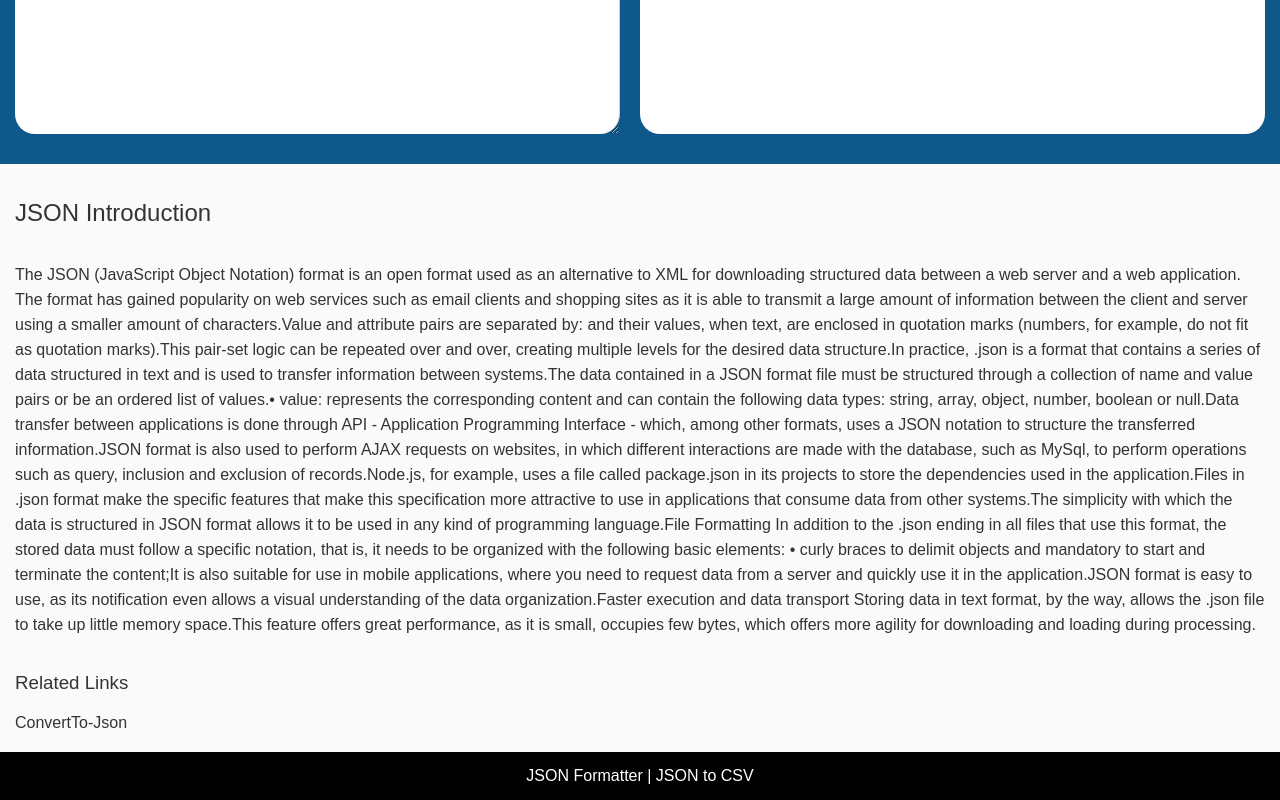
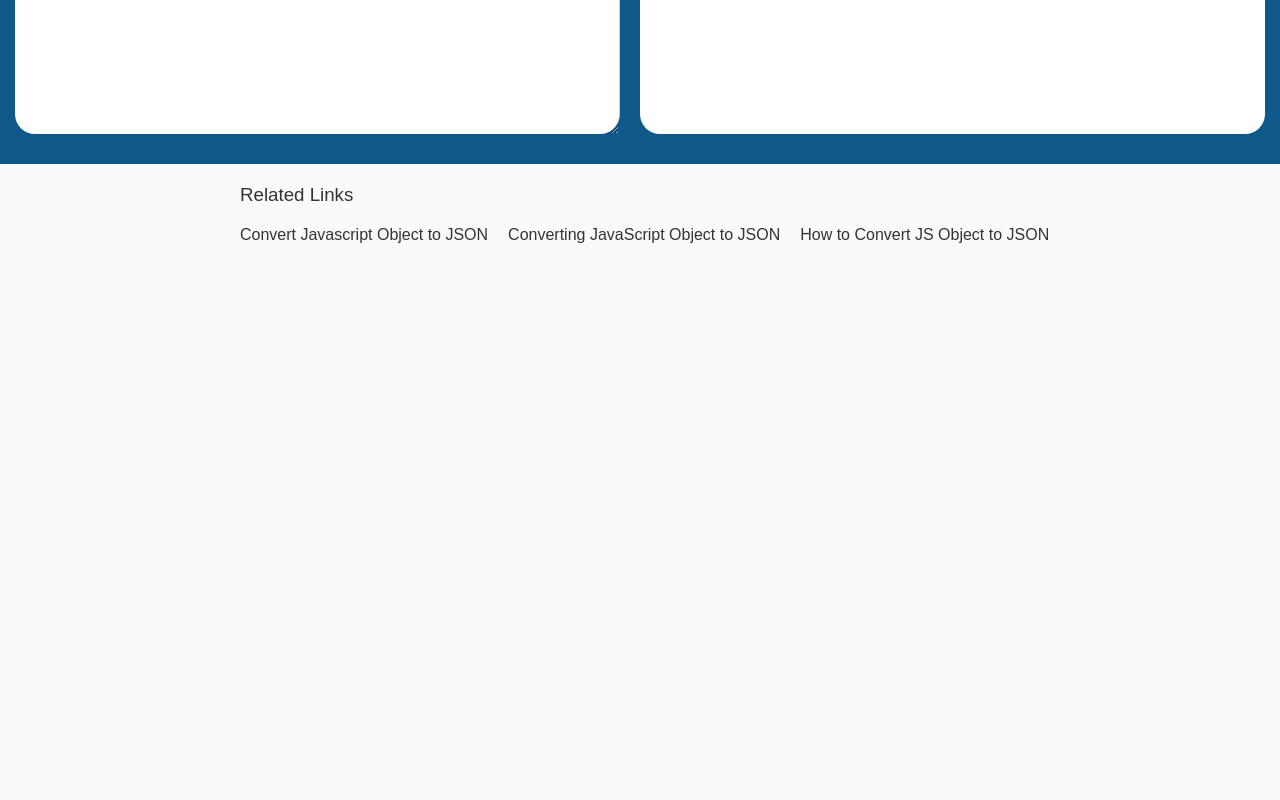
Before and after one commit to gabrielrdantas/json-to-csv, a Next.js app: page / in a window 1280 px wide. Shown: the part 476-1276 px from the top of the page. After the commit the page ends 800 px from the top, so only its background shows below. Built offline with nearby package versions, Linux system fonts and the light colour scheme.

Commit message:
fix: cls

```diff
--- a/pages/index.tsx
+++ b/pages/index.tsx
@@ -11,7 +11,6 @@ import styled from 'styled-components';
 import GlobalStyle from '../src/styles/global';
 
 const Header = dynamic(import('../src/components/Header'));
-const Footer = dynamic(import('../src/components/Footer'));
 const MenuOptions = dynamic(import('../src/components/MenuOptions'));
 const Wrapper = dynamic(import('../src/components/Wrapper'));
 const Seo = dynamic(import('../src/components/Seo'));
@@ -167,68 +166,33 @@ const JsonFormatter: React.FC = () => {
             </ResultFormatted>
           </Container>
         </Content>
-      </ContainerSection>
-      <Content>
-        <ContainerInfo>
-          <SubtitleArticle>JSON Introduction</SubtitleArticle>
-          <Text>
-            The JSON (JavaScript Object Notation) format is an open format used
-            as an alternative to XML for downloading structured data between a
-            web server and a web application. The format has gained popularity
-            on web services such as email clients and shopping sites as it is
-            able to transmit a large amount of information between the client
-            and server using a smaller amount of characters.Value and attribute
-            pairs are separated by: and their values, when text, are enclosed in
-            quotation marks (numbers, for example, do not fit as quotation
-            marks).This pair-set logic can be repeated over and over, creating
-            multiple levels for the desired data structure.In practice, .json is
-            a format that contains a series of data structured in text and is
-            used to transfer information between systems.The data contained in a
-            JSON format file must be structured through a collection of name and
-            value pairs or be an ordered list of values.• value: represents the
-            corresponding content and can contain the following data types:
-            string, array, object, number, boolean or null.Data transfer between
-            applications is done through API - Application Programming Interface
-            - which, among other formats, uses a JSON notation to structure the
-            transferred information.JSON format is also used to perform AJAX
-            requests on websites, in which different interactions are made with
-            the database, such as MySql, to perform operations such as query,
-            inclusion and exclusion of records.Node.js, for example, uses a file
-            called package.json in its projects to store the dependencies used
-            in the application.Files in .json format make the specific features
-            that make this specification more attractive to use in applications
-            that consume data from other systems.The simplicity with which the
-            data is structured in JSON format allows it to be used in any kind
-            of programming language.File Formatting In addition to the .json
-            ending in all files that use this format, the stored data must
-            follow a specific notation, that is, it needs to be organized with
-            the following basic elements: • curly braces {} to delimit objects
-            and mandatory to start and terminate the content;It is also suitable
-            for use in mobile applications, where you need to request data from
-            a server and quickly use it in the application.JSON format is easy
-            to use, as its notification even allows a visual understanding of
-            the data organization.Faster execution and data transport Storing
-            data in text format, by the way, allows the .json file to take up
-            little memory space.This feature offers great performance, as it is
-            small, occupies few bytes, which offers more agility for downloading
-            and loading during processing.
-          </Text>
-        </ContainerInfo>
         <RelatedLinks
           data={[
             {
-              name: 'ConvertTo-Json',
-              link: 'https://docs.microsoft.com/en-us/powershell/module/microsoft.powershell.utility/convertto-json?view=powershell-7.2',
+              name: 'Convert Javascript Object to JSON',
+              link: 'https://www.convertsimple.com/convert-javascript-to-json/',
+            },
+            {
+              name: 'Converting JavaScript Object to JSON',
+              link: 'https://reqbin.com/code/javascript/x1ezvres/javascript-object-to-json-example#:~:text=To%20convert%20a%20JavaScript%20object,into%20a%20JSON%20data%20string.',
+            },
+            {
+              name: 'How to Convert JS Object to JSON',
+              link: 'https://www.tutorialrepublic.com/faq/how-to-convert-js-object-to-json-string.php',
             },
           ]}
         />
-      </Content>
-      <Footer />
+      </ContainerSection>
     </Wrapper>
   );
 };
 
 export default JsonFormatter;
+
+const ContainerRelatedLinks = styled.div`
+  position: absolute;
+  bottom: 0;
+`;
 
 const MenuOptionsContainer = styled.div`
   margin: 0;
@@ -239,6 +203,8 @@ const ContainerSection = styled.div`
   background: #0f598a;
   padding: 10px 0px 30px;
   margin: 0;
+  position: absolute;
+  top: 80px;
 `;
 
 const Container = styled.div`
--- a/src/components/RelatedLinks/index.tsx
+++ b/src/components/RelatedLinks/index.tsx
@@ -30,6 +30,10 @@ const RelatedLinks: React.FC<contentProp> = ({ data }) => {
 
 const Container = styled.div`
   margin: 0 0 20px;
+  position: absolute;
+  left: 50%;
+  margin-left: -400px;
+  bottom: -100px;
 `;
 const Ul = styled.ul`
   display: flex;
```
Also changed, not shown: pages/json-diff-checker.tsx (+12 -4 lines).
